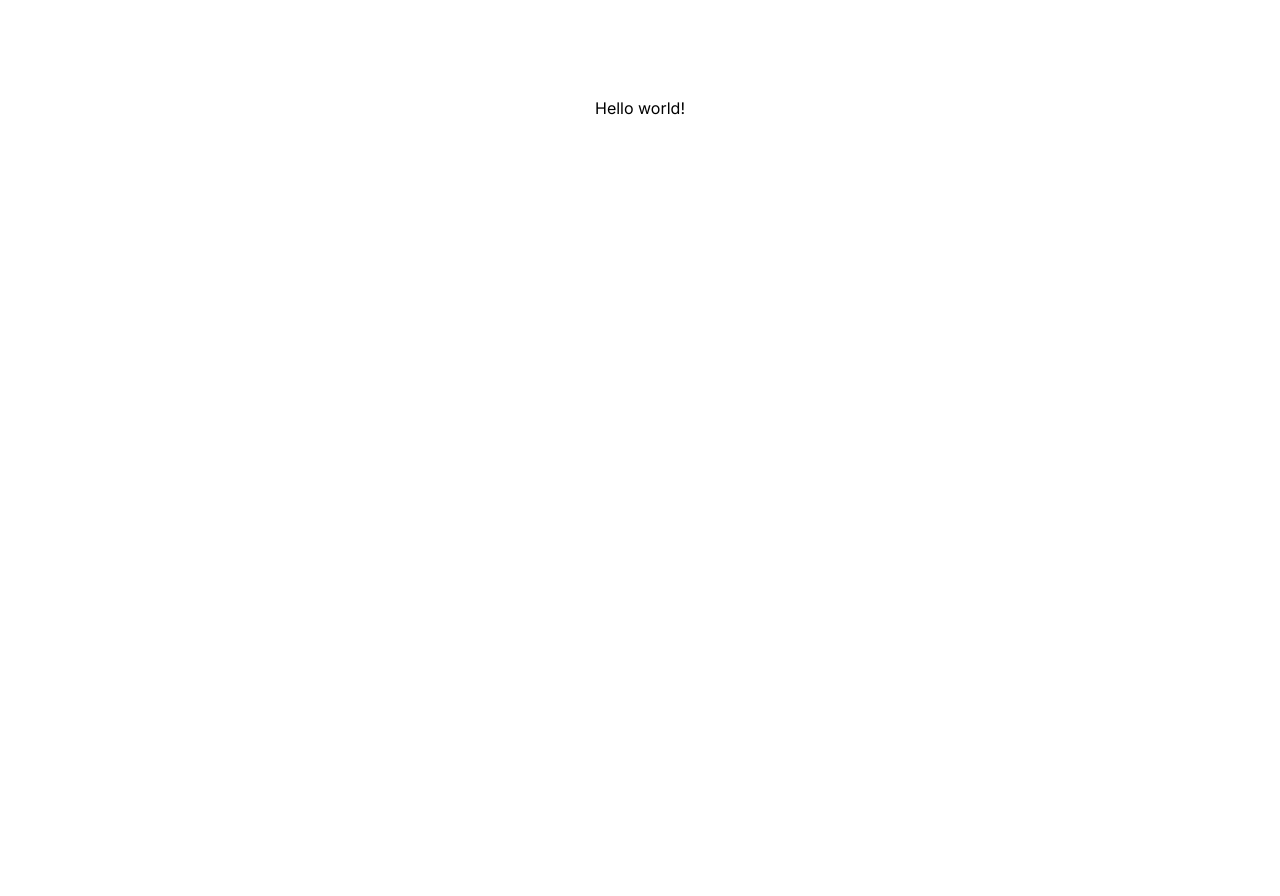
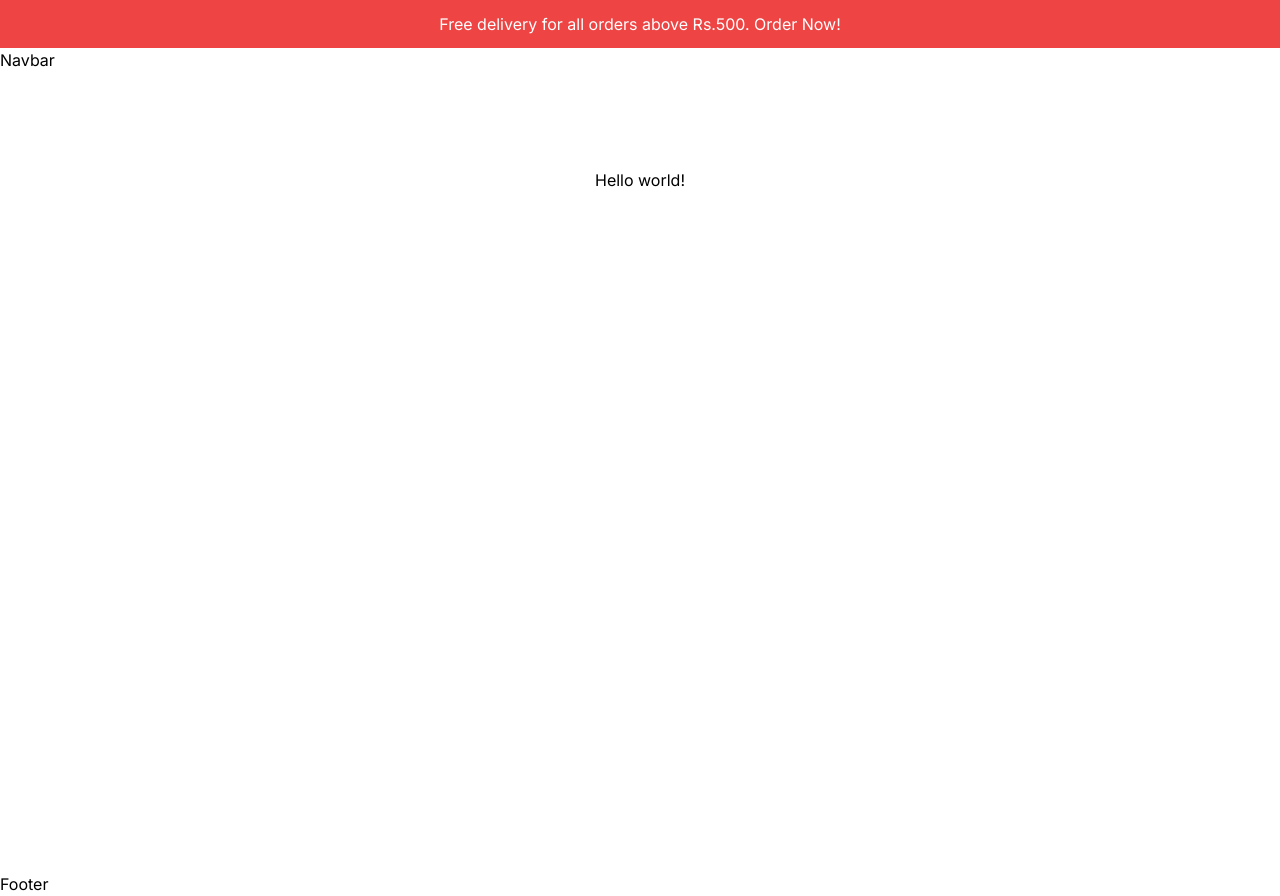
Before and after one commit to abhishekmazumder/pizzanext-del-app, a Next.js app: page / in a window 1280 px wide. Before the commit the page ends 800 px from the top, so only its background shows below. Built offline with nearby package versions, Linux system fonts and the light colour scheme.

Commit message:
Notificatin bar added

```diff
--- a/src/app/layout.tsx
+++ b/src/app/layout.tsx
@@ -1,6 +1,9 @@
+import Navbar from '@/components/Navbar'
+import Footer from  "@/components/Footer"
 import './globals.css'
 import type { Metadata } from 'next'
 import { Inter } from 'next/font/google'
+import Notification from '@/components/Notification'
 
 const inter = Inter({ subsets: ['latin'] })
 
@@ -16,7 +19,12 @@
 }) {
   return (
     <html lang="en">
-      <body className={inter.className}>{children}</body>
+      <body className={inter.className}>
+        <Notification />
+        <Navbar />
+        {children}
+        <Footer />
+        </body>
     </html>
   )
 }
--- /dev/null
+++ b/src/components/Footer.tsx
@@ -0,0 +1,9 @@
+import React from 'react'
+
+const Footer = () => {
+  return (
+    <div>Footer</div>
+  )
+}
+
+export default Footer
--- /dev/null
+++ b/src/components/Navbar.tsx
@@ -0,0 +1,9 @@
+import React from 'react'
+
+const Navbar = () => {
+  return (
+    <div>Navbar</div>
+  )
+}
+
+export default Navbar
--- /dev/null
+++ b/src/components/Notification.tsx
@@ -0,0 +1,9 @@
+import React from 'react'
+
+const Notification = () => {
+  return (
+    <div className='h-12 bg-red-500 text-white flex items-center justify-center text-center text-sm md:text-base'>Free delivery for all orders above Rs.500. Order Now!</div>
+  )
+}
+
+export default Notification
```
